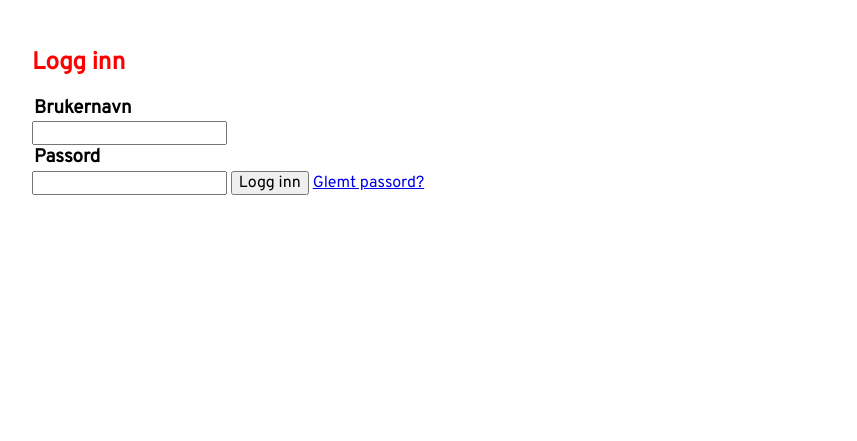
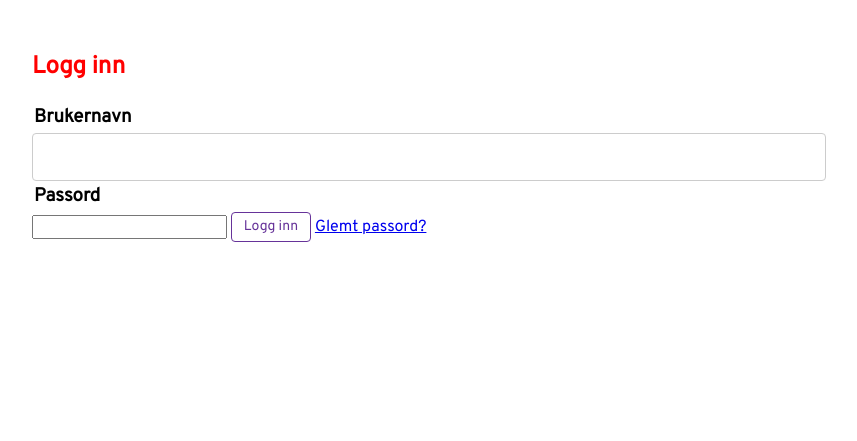
Before and after one commit to fredrikwaaler/OCR---SysDev2019, a Flask app: page /logg_inn in a window 1280 px wide. Shown: the top 441 px of the page, without its empty margins (224-1081 px from the left). Run offline with Flask 2, Linux system fonts and the light colour scheme.

Commit message:
pause for å gjøre statistik k

```diff
--- a/Flask/static/main.css
+++ b/Flask/static/main.css
@@ -14,11 +14,12 @@ body {
     position: relative;
     margin-top: 50px;
     font-family: 'Overpass', sans-serif;
+    line-height: 1.42857143;
     padding-bottom: 150px;
 }
 
 .container {
-    margin: 0 20%;
+    margin: 0 20% 20% 20%;
 }
 
 /* h2 is used for big headings */
@@ -36,7 +37,9 @@ h3 {
 }
 
 
-/* IDs for each text input field */
+/*  OLD SOLUTION!!!
+    IDs for each text input field */
+/*
 #type_kjoop, #fakturadato, #forfallsdato,
 #fakturanummer, #tekst, #bruttobelop,
 #mva, #nettobelop, #dato, #kommentar,
@@ -54,9 +57,12 @@ h3 {
     border: 1px solid #ccc;
     border-radius: 4px;
 }
+*/
 
-/* upon clicking the text input fields we add shadows the
-current highlighted field */
+/*  OLD SOLUTION!!!
+    upon clicking the text input fields we add shadows the
+    current highlighted field */
+/*
 #type_kjoop:focus, #fakturadato:focus, #forfallsdato:focus,
 #fakturanummer:focus, #tekst:focus, #bruttobelop:focus,
 #mva:focus, #nettobelop:focus, #dato:focus,
@@ -66,17 +72,38 @@ current highlighted field */
     border-color: #66afe9;
     box-shadow: 2px #2d4e68;
 }
+*/
 
-/* Input is used for buttons */
-select {
-    color: #333;
+/* Styling for text fields */
+input[type="text"] {
+    display: block;
+    width: 100%;
+    height: 34px;
+    padding: 6px 12px;
+    font-size: 14px;
+    line-height: 1.42857143;
+    color: #555;
+    background-color: #fff;
+    background-image: none;
+    border: 1px solid #ccc;
+    border-radius: 4px;
+}
+
+/* Styling for highlighted text field */
+input[type="text"]:focus {
+    border-color: #66afe9;
+    box-shadow: 2px #2d4e68;
+}
+
+/* Styling for general purpose buttons */
+input[type="submit"] {
+    color: rebeccapurple;
     background-color: #fff;
     border-color: #ccc;
     padding: 6px 12px;
     margin-bottom: 0;
     font-size: 14px;
     font-weight: 400px;
-    line-height: 1.42857143px;
     text-align: center;
     white-space: nowrap;
     vertical-align: middle;
@@ -86,12 +113,8 @@ select {
     text-transform: none;
 }
 
-/* TODO:
-- Make buttons, diff from input fields and buttons
-*/
-
-/* It works, but need to put on buttons and not fields. */
-input:focus {
+/* styling for active/highlighted buttons */
+input[type="submit"]:focus {
     color: #333;
     background-color: #e6e6e6;
     border-color: #8c8c8c;
@@ -99,10 +122,11 @@ input:focus {
 
   /* Special styling for the delete user data button */
   #warning {
-
+      background-color: red;
   }
 
-/* upload image button and more
+/*  This will be added and styled LATER
+    upload image button and more
     CSS copied from Fiken */
 input.bigBlue {
     color: #ffffff;
@@ -186,6 +210,7 @@ li a:hover:not(.active) {
     background-color: #05398e;
 }
 
+/* Klaus footer */
 footer {
     padding-top: 30px;
     position: absolute;
@@ -195,3 +220,26 @@ footer {
     background-color: #ededed;
     height: 100px;
 }
+
+
+/* Jan footer, trenger muligens en fix for hisorikk
+    sikkert ikke nødvendig, men mulig mer responsivt */
+/*
+footer {
+    display: flex;
+    padding: 60 px 15px;
+    flex-direction: column;
+    justify-content: space-between;
+    align-content: flex-end;
+    text-align: center;
+    min-height: 175px;
+    margin-right: auto;
+    margin-left: auto;
+    margin-top: 200px;
+    margin-bottom: 0;
+    padding-bottom: 0;
+    box-sizing: border-box;
+    background-color: #ededed;
+    position: relative;
+}
+*/
```
Also changed, not shown: Flask/templates/kjoop.html (+12 -0 lines).
